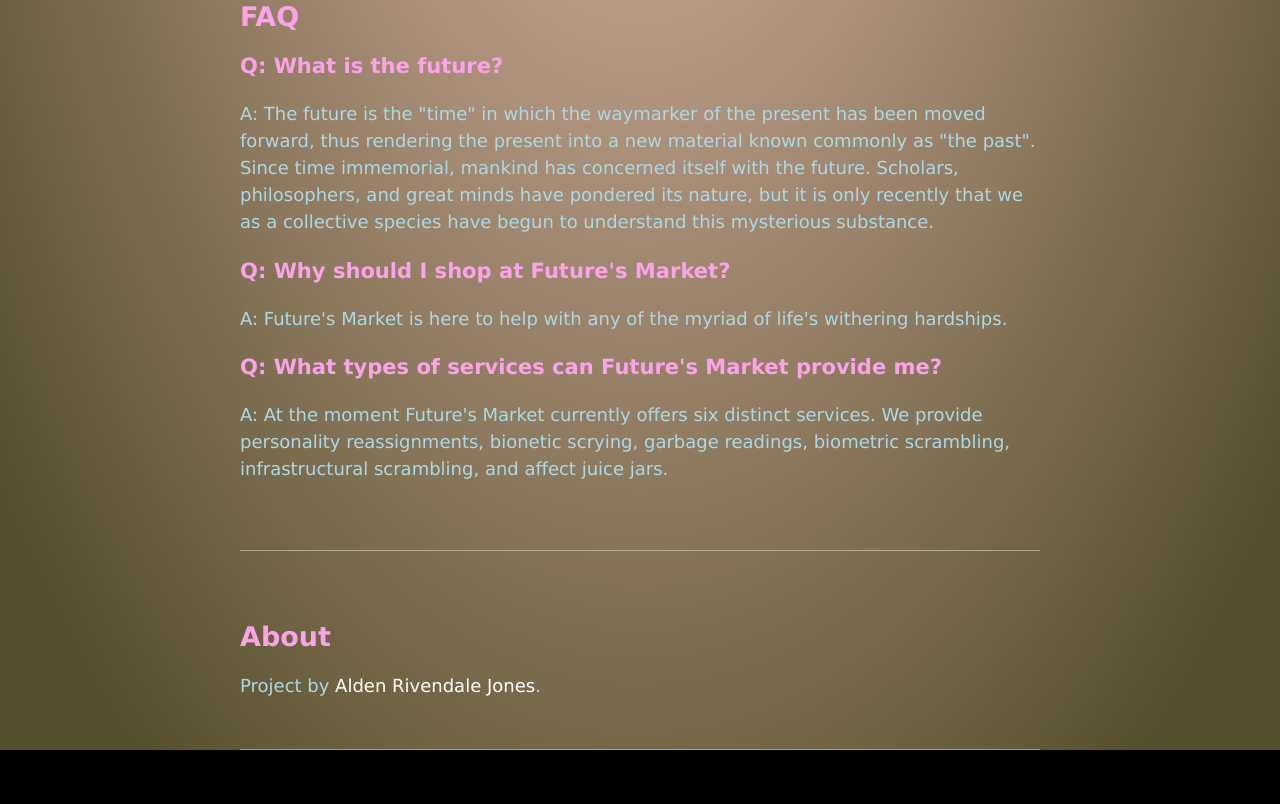
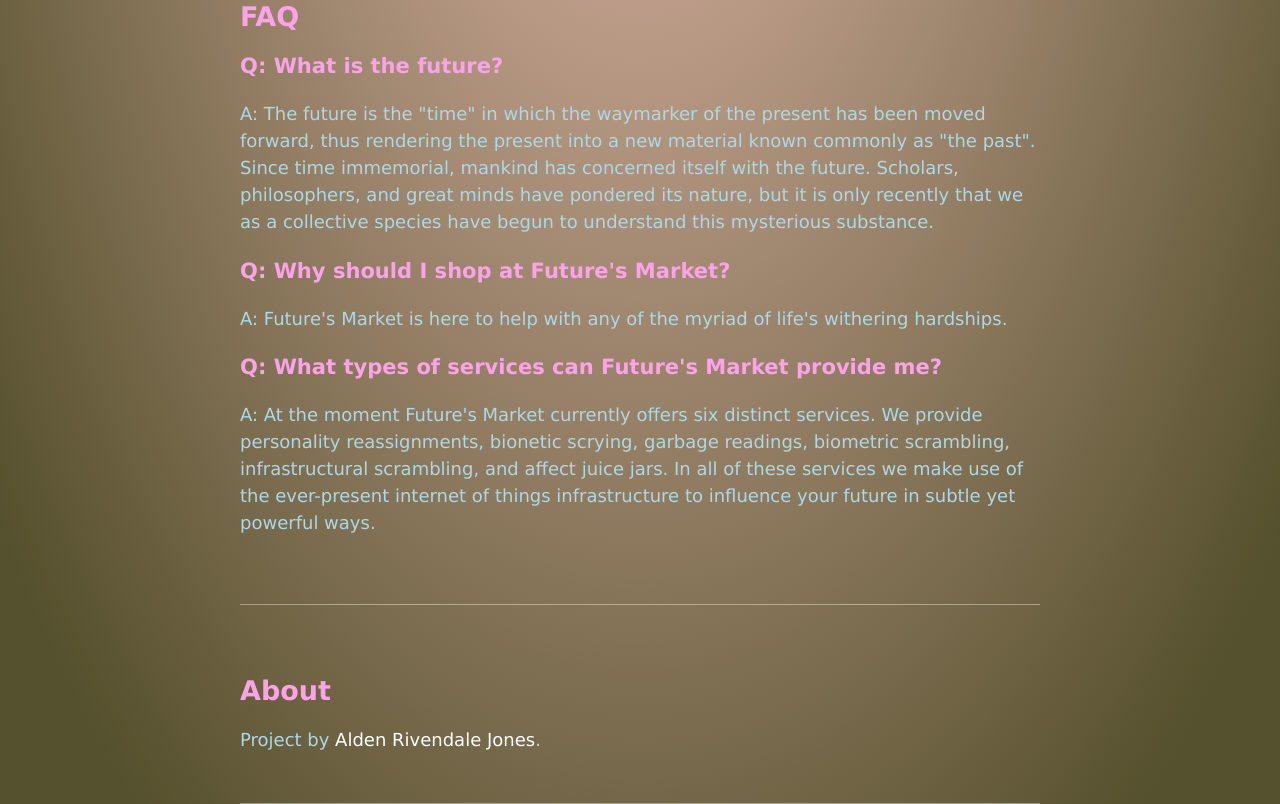
Before and after one commit to miamiww/future.click, a website: page views/index.html in a window 1280 px wide. Shown: the part 1737-2541 px from the top of the page. Before the commit the page ends 2487 px from the top, so only its background shows below. Drawn offline with nearby package versions, Linux system fonts and the light colour scheme; files that its build step writes are made by us from their sources; files whose address does not match are found by name.

Commit message:
adding a sentence

```diff
--- a/views/index.html
+++ b/views/index.html
@@ -82,7 +82,7 @@
         <h3 class="question">
           Q: What types of services can Future's Market provide me?
         </h3>
-      <p class="answer">A: At the moment Future's Market currently offers six distinct services. We provide personality reassignments, bionetic scrying, garbage readings, biometric scrambling, infrastructural scrambling, and affect juice jars.</p>
+      <p class="answer">A: At the moment Future's Market currently offers six distinct services. We provide personality reassignments, bionetic scrying, garbage readings, biometric scrambling, infrastructural scrambling, and affect juice jars. In all of these services we make use of the ever-present internet of things infrastructure to influence your future in subtle yet powerful ways.</p>
       </section>
 
 
```
